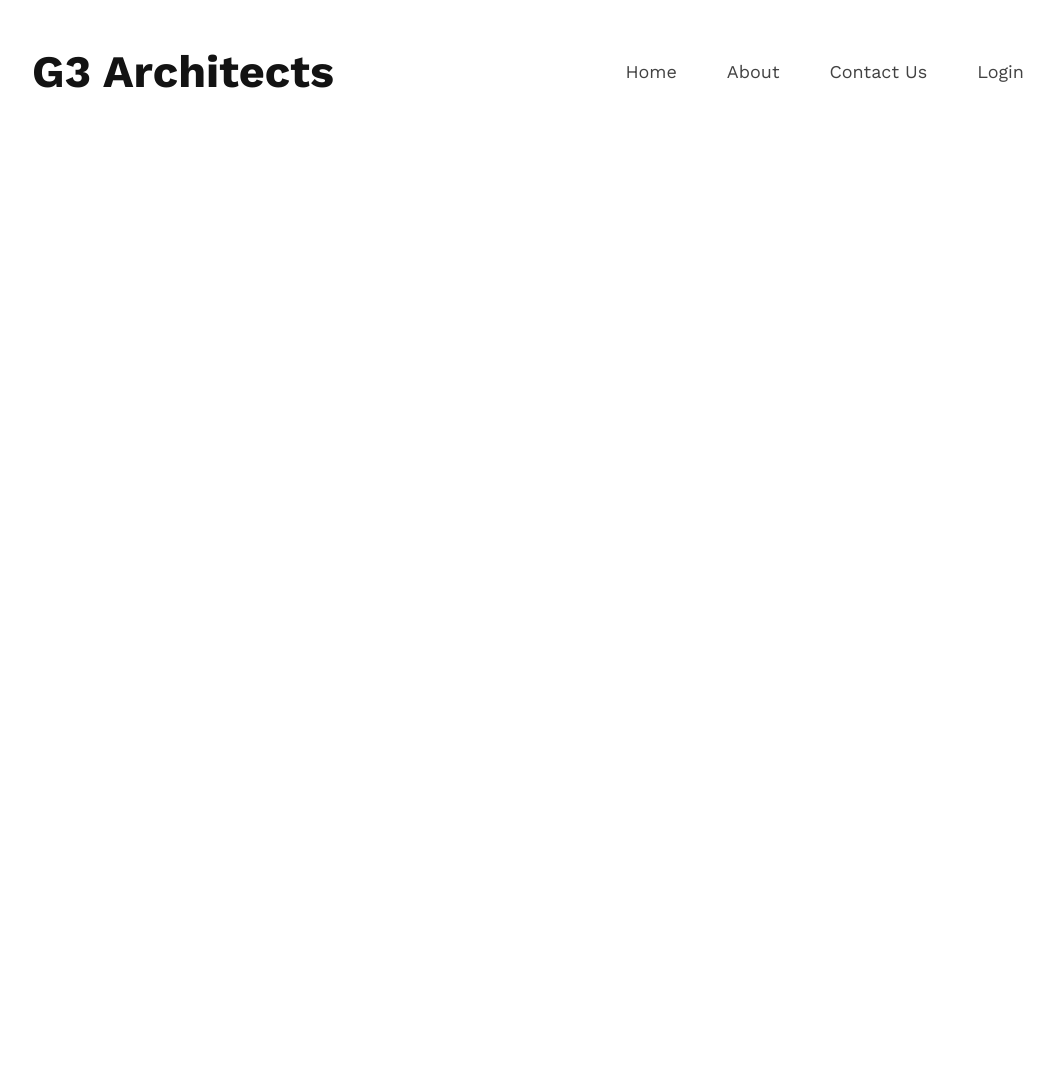
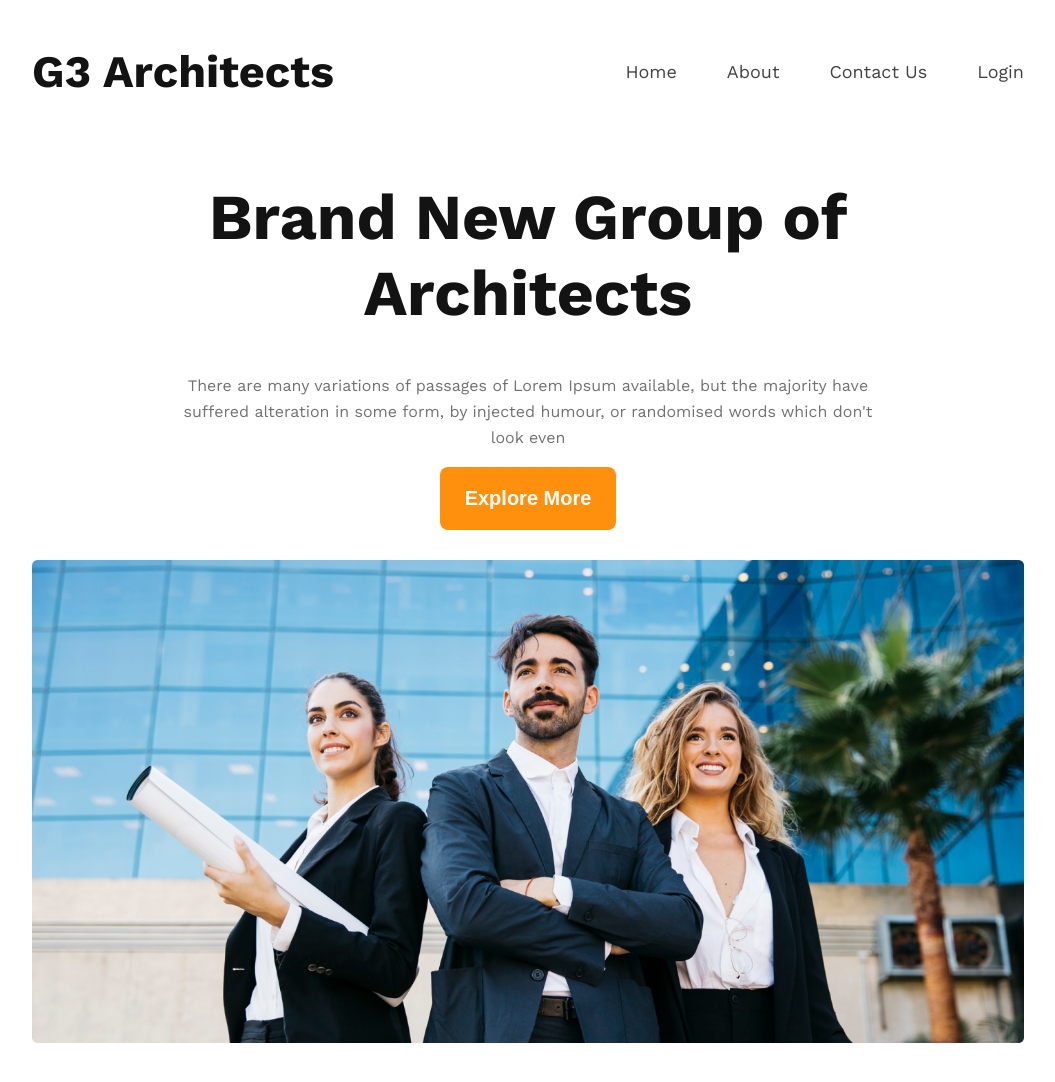
Before and after one commit to mustaqimbd/my-second-assignment, a plain HTML site: page index.html in a window 1280 px wide. Shown: the whole page, without its empty margins (112-1167 px from the left). Before the commit the page ends 800 px from the top, so only its background shows below. Drawn offline with nearby package versions, Linux system fonts and the light colour scheme.

Commit message:
group of architects section added

```diff
--- a/index.html
+++ b/index.html
@@ -24,5 +24,20 @@
         </nav>
     </header>
     <!-- end header section -->
+    <!-- start group-of-architects section -->
+    <main class="container">
+        <div class="group-of-architects">
+            <div class="architect-description">
+                <h1 class="architect-title">Brand New
+                    Group of Architects
+                    </h1>
+                <p class="architect-text">There are many variations of passages of Lorem Ipsum available, but the majority have suffered alteration in some form, by injected humour, or randomised words which don't look even</p>
+                <button class="btn-primary">Explore More</button>
+            </div>
+            <div class="architect-img">
+                <img src="images/banner.png" alt="">
+            </div>
+        </div>
+    </main>
 </body>
 </html>
--- a/style/style.css
+++ b/style/style.css
@@ -39,12 +39,48 @@ body {
     color: #424242;
 }
 
+/* group of architects section style */
+.architect-description {
+    max-width: 700px;
+    text-align: center;
+    margin: 0 auto;
+}
+
+.architect-title {
+    font-size: 64px;
+    color: #131313;
+}
+
+.architect-text {
+    line-height: 26px;
+    color: #727272;
+}
+
+.btn-primary {
+    background: #FF900E;
+    border-radius: 8px;
+    padding: 20px 25px;
+    border: none;
+    font-weight: 600;
+    font-size: 20px;
+    color: #FFFFFF;
+}
+.architect-img img {
+    width: 100%;
+    height: auto;
+    margin: 30px 0;
+}
 /* ------------ mobile responsive style ---------------- */
 @media screen and (max-width: 576px) {
+    .container {
+        margin: auto 15px;
+    }
+
     /* navigation bar styles */
     .navbar {
         flex-direction: column;
     }
+
     .nav-links {
         display: flex;
         gap: 30px;
```
Lines whose indentation alone changed are shown as unchanged.
